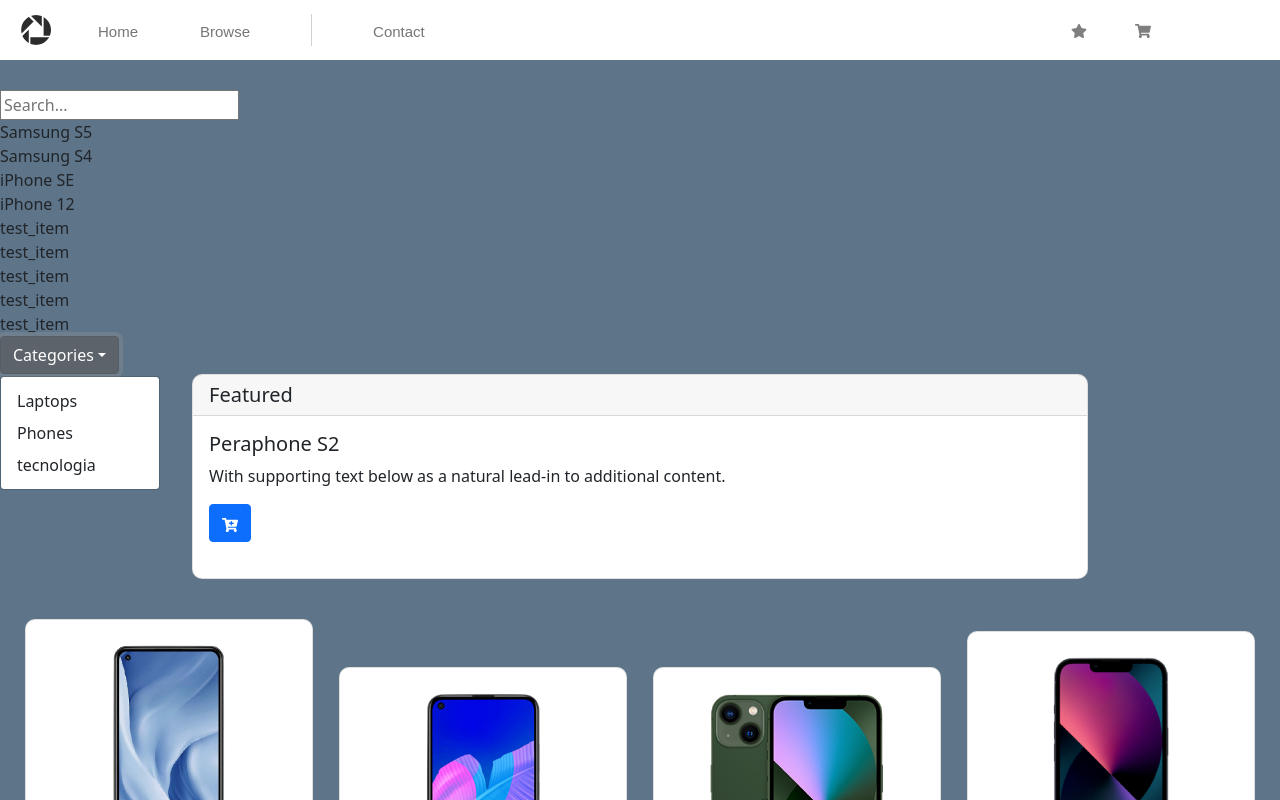
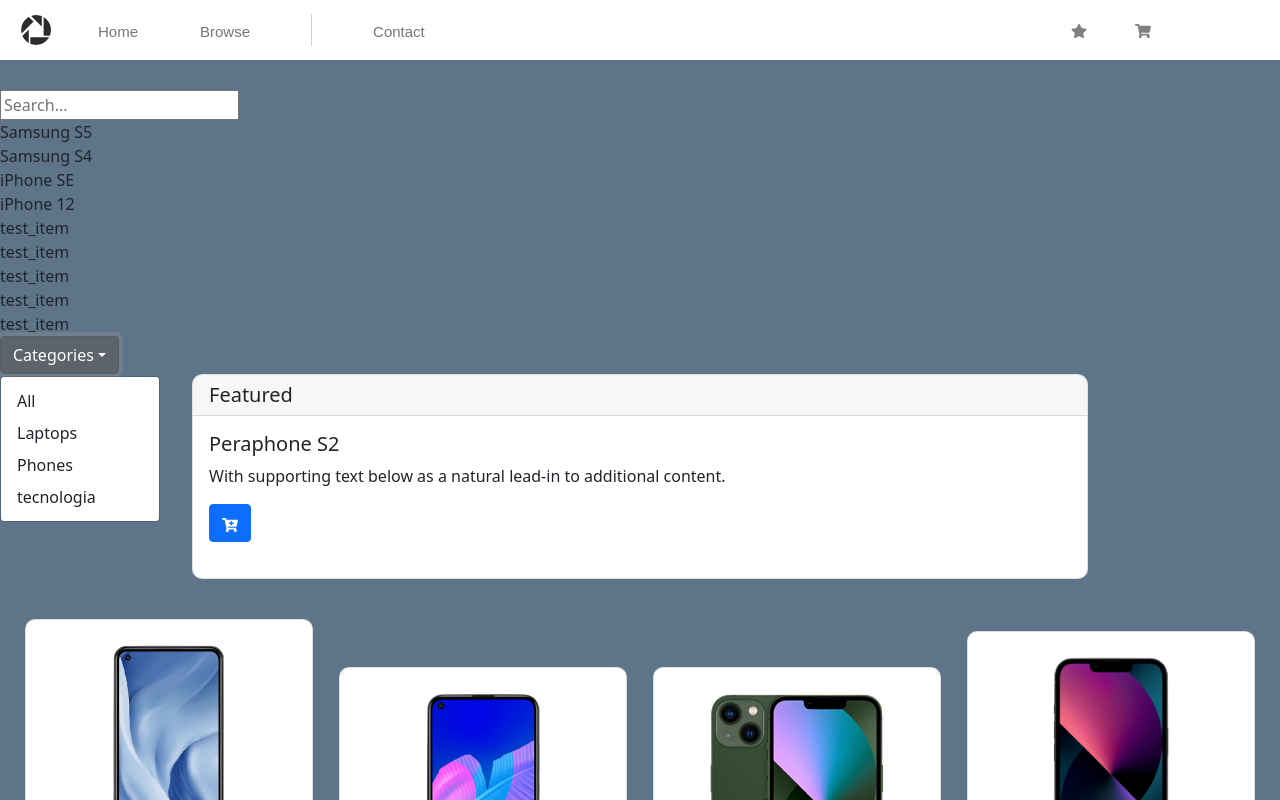
Before and after one commit to JennsiS/Products, a React (Create React App) app in the folder ecommerce-uvg/ecommerce-frontend/: page / in a window 1280 px wide. Both pictures are taken after a click on the button "Categories". Shown: the top 800 px of the page. Built offline with nearby package versions, Linux system fonts and the light colour scheme; no server answers.

Commit message:
Update Catalogo.jsx

```diff
--- a/ecommerce-uvg/ecommerce-frontend/src/components/Catalogo.jsx
+++ b/ecommerce-uvg/ecommerce-frontend/src/components/Catalogo.jsx
@@ -22,8 +22,9 @@ export default function Catalogo() {
     { id:"7" , nombre: 'test_item', precio: 8000, descripcion: 'test_desc', img: prod1, categoria:'tecnologia'},
     { id:"8" , nombre: 'test_item', precio: 8000, descripcion: 'test_desc', img: prod1, categoria:'tecnologia'},
   ]);
-  const [listCategories, updateCategories] = useState(["Laptops","Phones","tecnologia"]);
+  const [listCategories, updateCategories] = useState(["All","Laptops","Phones","tecnologia"]);
   const [displayProducts, updateDisplayProducts] = useState([...products]);
+  const [searchTerm,setSearchTerm] = useState('');
 
  function setCategories(){
    const item = [];
@@ -32,9 +33,13 @@ export default function Catalogo() {
       <li>
         <a className="dropdown-item" href="#f" onClick={
           function() {
-             // updateDisplayProducts([...products])
-             let category = products.filter(products => products.categoria === listCategories[i])
-             updateDisplayProducts([...category])
+             if (listCategories[i]==="All"){
+               let category = products;
+               updateDisplayProducts([...category]);
+             }else{
+               let category = products.filter(products => products.categoria === listCategories[i])
+               updateDisplayProducts([...category])
+             }
             }
           }>{listCategories[i]}</a>
       </li>
@@ -59,7 +64,7 @@ export default function Catalogo() {
     return row;
   }
 
-  const [searchTerm,setSearchTerm] = useState('')
+
   return (
     <>
     <CHeader/>
@@ -68,7 +73,7 @@ export default function Catalogo() {
       </div>
 
       <input type="text" placeholder="Search..." onChange={event => {setSearchTerm(event.target.value)}}/>
-        {products.filter((val) => {
+        {displayProducts.filter((val) => {
           if (searchTerm ===""){
             return setCards(val)
           } else if (val.nombre.toLowerCase().includes(searchTerm.toLocaleLowerCase())){
```
